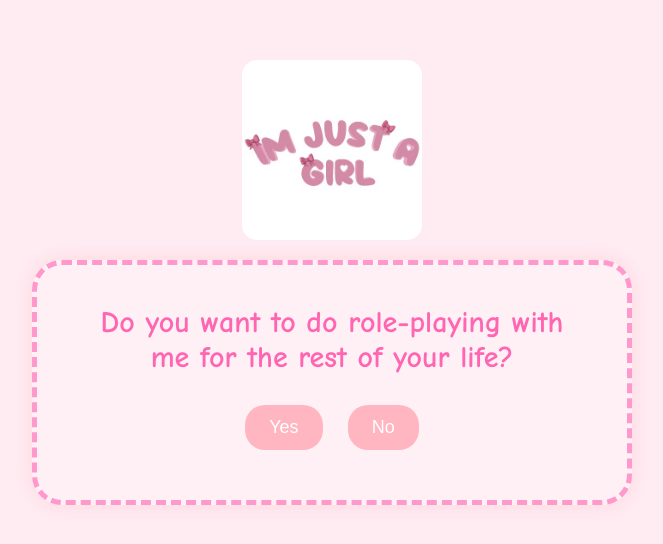
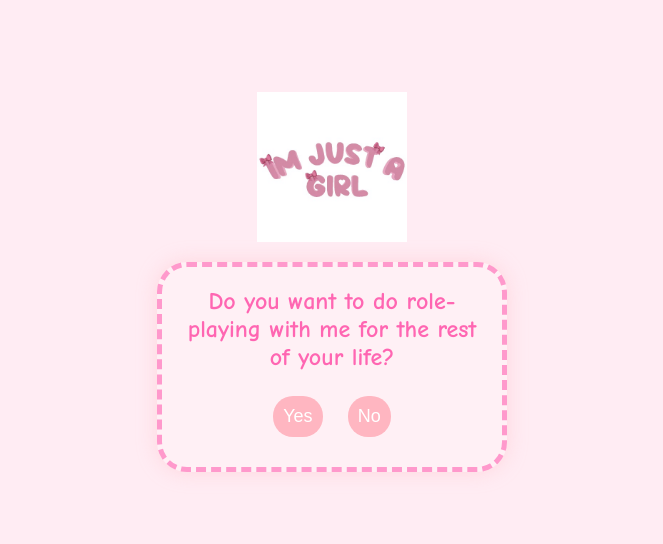
Before and after one commit to GayaDias/fuckyoumadhwa, a plain HTML site: page index.html in a window 1280 px wide. Shown: the part 118-662 px from the top of the page, without its empty margins (308-971 px from the left). Drawn offline with Linux system fonts and the light colour scheme.

Commit message:
Update index.html

```diff
--- a/index.html
+++ b/index.html
@@ -8,58 +8,53 @@
         body {
             background-color: #ffecf3; /* Softer pastel pink background */
             font-family: 'Comic Sans MS', 'Bubblegum Sans', cursive;
+            margin: 0;
             display: flex;
             justify-content: center;
             align-items: center;
             height: 100vh;
-            margin: 0;
             overflow: hidden;
-            position: relative;
         }
 
         .container {
             text-align: center;
+            width: 90%;
+            max-width: 400px; /* Adjusted max width for smaller screens */
             position: relative;
-            width: 90%;
-            max-width: 600px; /* Limits the width for larger screens */
         }
 
         .main-image {
-            max-width: 60%; /* Adjust the image size for mobile */
+            width: 100%; /* Full width on mobile */
+            max-width: 200px; /* Limits size on larger screens */
             height: auto;
-            margin-bottom: 20px;
-            border-radius: 15px;
+            margin: 0 auto 20px;
             display: block;
-            margin-left: auto;
-            margin-right: auto;
         }
 
         .content {
             background: #fff0f5;
-            padding: 40px;
+            padding: 20px;
             border: 5px dashed #ff99cc;
-            text-align: center;
             box-shadow: 0 0 20px rgba(255, 182, 193, 0.4);
             border-radius: 30px;
-            display: inline-block;
-            width: 100%; /* Ensure the content box fits well on smaller screens */
+            margin: 0 auto;
+            max-width: 300px; /* Ensures the box fits well on mobile */
         }
 
         h2, h1 {
-            font-size: 4vw; /* Responsive font size */
+            font-size: 6vw; /* Responsive font size */
             color: #ff66b2;
-            margin: 0;
-            padding-bottom: 20px;
+            margin: 0 0 15px;
         }
 
         button {
             background-color: #ffb6c1;
             color: white;
-            padding: 12px 24px;
+            padding: 10px;
             border: none;
             border-radius: 20px;
             cursor: pointer;
-            font-size: 4vw; /* Responsive button text */
+            font-size: 5vw; /* Responsive button text */
             margin: 10px;
             transition: transform 0.2s, background-color 0.3s;
         }
@@ -70,19 +65,20 @@
         }
 
         .back-button {
-            position: fixed; /* Fixed position to always be visible */
+            position: fixed;
             bottom: 20px;
             left: 20px;
             background-color: #ffb6c1;
+            border: none;
             border-radius: 20px;
-            font-size: 4vw;
-            padding: 10px 20px;
-            box-shadow: 0 4px 6px rgba(0, 0, 0, 0.1);
-            display: none; /* Initially hidden */
+            font-size: 5vw; /* Smaller on mobile */
+            padding: 10px 15px;
+            display: none;
         }
 
         .response-image {
-            max-width: 80%; /* Make images larger on mobile */
+            width: 100%; /* Full width for images on mobile */
+            max-width: 250px; /* Limits image size on larger screens */
             height: auto;
             margin: 20px 0;
             border-radius: 15px;
@@ -91,7 +87,7 @@
         @media only screen and (min-width: 768px) {
             /* Adjustments for larger screens */
             .main-image {
-                max-width: 30%;
+                max-width: 150px;
             }
 
             .back-button {
@@ -103,11 +99,7 @@
             }
 
             h2, h1 {
-                font-size: 30px;
-            }
-
-            .content {
-                width: auto;
+                font-size: 24px;
             }
         }
     </style>
```
